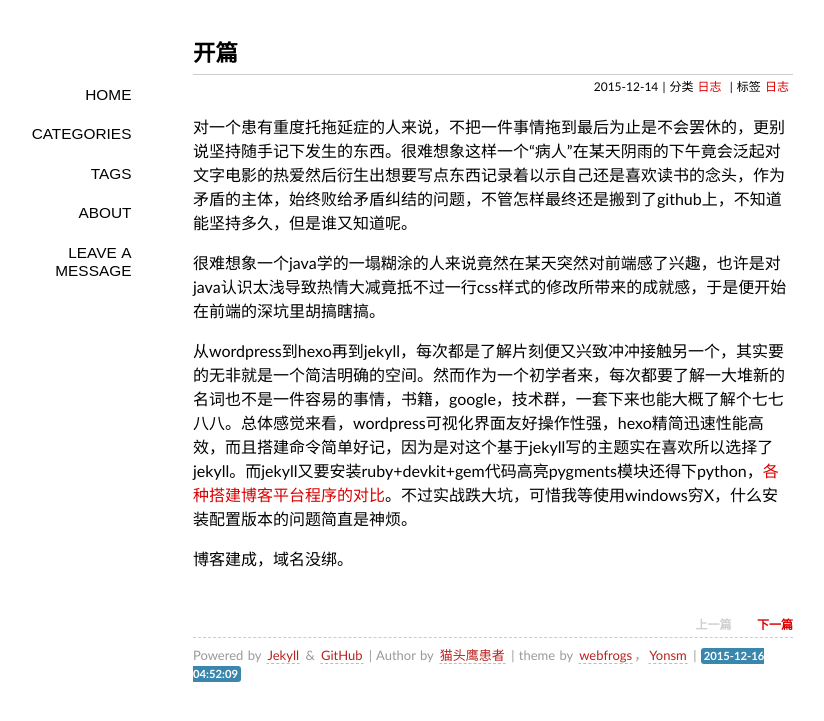
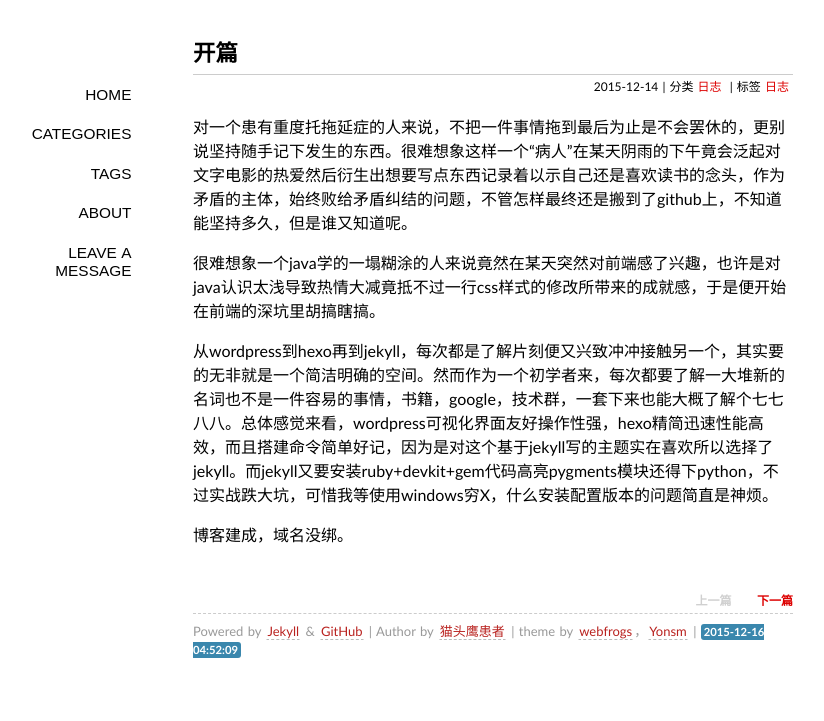
Before and after one commit to NightKs/NightKs.github.io, a Jekyll site: the page built from _posts/2015-12-14-kai-pian.md, in a window 1280 px wide. Shown: the top 721 px of the page, without its empty margins (147-971 px from the left). Built offline with Jekyll 4.4.1, drawn with Linux system fonts in a browser that asks for light colours; some web fonts are replaced; Markdown is read by kramdown in place of the engine named in the settings; comment, search, counter and statistics services are not loaded.

Commit message:
Update 2015-12-14-kai-pian.md

```diff
--- a/_posts/2015-12-14-kai-pian.md
+++ b/_posts/2015-12-14-kai-pian.md
@@ -9,6 +9,6 @@ tags: 日志
 
 很难想象一个java学的一塌糊涂的人来说竟然在某天突然对前端感了兴趣，也许是对java认识太浅导致热情大减竟抵不过一行css样式的修改所带来的成就感，于是便开始在前端的深坑里胡搞瞎搞。
 
-从wordpress到hexo再到jekyll，每次都是了解片刻便又兴致冲冲接触另一个，其实要的无非就是一个简洁明确的空间。然而作为一个初学者来，每次都要了解一大堆新的名词也不是一件容易的事情，书籍，google，技术群，一套下来也能大概了解个七七八八。总体感觉来看，wordpress可视化界面友好操作性强，hexo精简迅速性能高效，而且搭建命令简单好记，因为是对这个基于jekyll写的主题实在喜欢所以选择了jekyll。而jekyll又要安装ruby+devkit+gem代码高亮pygments模块还得下python，[各种搭建博客平台程序的对比](http://read.mobi/2015/03/15/blog-source-comparison/)。不过实战跌大坑，可惜我等使用windows穷X，什么安装配置版本的问题简直是神烦。
+从wordpress到hexo再到jekyll，每次都是了解片刻便又兴致冲冲接触另一个，其实要的无非就是一个简洁明确的空间。然而作为一个初学者来，每次都要了解一大堆新的名词也不是一件容易的事情，书籍，google，技术群，一套下来也能大概了解个七七八八。总体感觉来看，wordpress可视化界面友好操作性强，hexo精简迅速性能高效，而且搭建命令简单好记，因为是对这个基于jekyll写的主题实在喜欢所以选择了jekyll。而jekyll又要安装ruby+devkit+gem代码高亮pygments模块还得下python，不过实战跌大坑，可惜我等使用windows穷X，什么安装配置版本的问题简直是神烦。
 
 博客建成，域名没绑。
```
